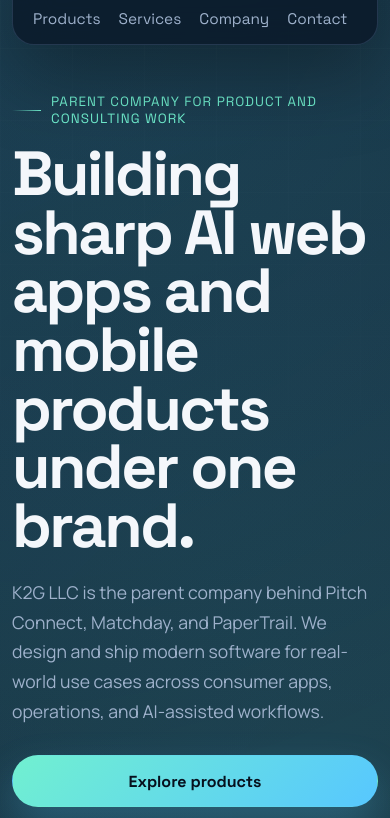
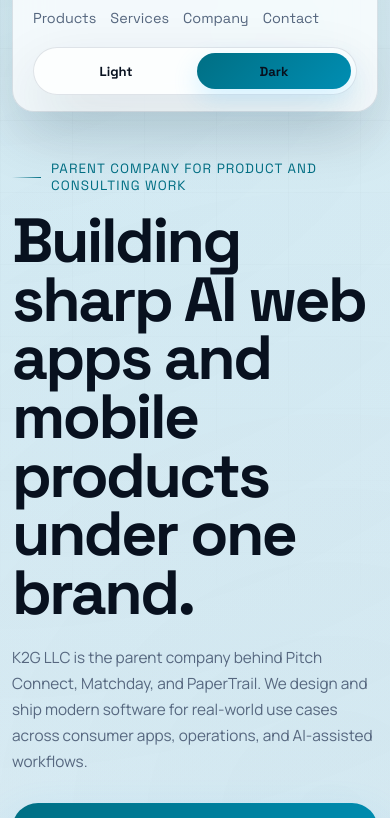
Before and after one commit to Aark2g-Labs/k2gllc.online, a website: page index.html in a window 390 px wide. Shown: the part 96-914 px from the top of the page. Drawn offline with Linux system fonts and the light colour scheme.

Commit message:
Add theme toggle and responsive updates

```diff
--- a/index.html
+++ b/index.html
@@ -44,6 +44,19 @@
           <a href="#company">Company</a>
           <a href="#contact">Contact</a>
         </nav>
+
+        <button
+          class="theme-toggle"
+          id="theme-toggle"
+          type="button"
+          aria-label="Toggle color theme"
+          aria-pressed="false"
+        >
+          <span class="theme-toggle-track">
+            <span class="theme-icon theme-icon-sun" aria-hidden="true">Light</span>
+            <span class="theme-icon theme-icon-moon" aria-hidden="true">Dark</span>
+          </span>
+        </button>
       </header>
 
       <main id="top">
@@ -224,6 +237,13 @@
                 App Store positioning, and long-term brand clarity.
               </p>
             </article>
+            <article class="service-card">
+              <h3>Responsive product experiences</h3>
+              <p>
+                Interfaces tuned for desktop, tablet, and mobile so the product
+                stays useful and polished across real usage contexts.
+              </p>
+            </article>
           </div>
         </section>
 
@@ -264,13 +284,14 @@
               <h2>Ready to build under the K2G banner.</h2>
               <p>
                 K2G LLC is available for AI-powered web apps, mobile app builds,
-                and product consulting.
+                and product consulting. Reach us directly at
+                <a class="inline-link" href="mailto:contact@k2gllc.online">contact@k2gllc.online</a>.
               </p>
             </div>
 
             <div class="cta-actions">
-              <a class="button button-primary" href="mailto:hello@k2gllc.online">
-                hello@k2gllc.online
+              <a class="button button-primary" href="mailto:contact@k2gllc.online">
+                contact@k2gllc.online
               </a>
               <a class="button button-secondary" href="https://pitch-connect.space" target="_blank" rel="noreferrer">
                 Visit Pitch Connect
@@ -282,7 +303,9 @@
 
       <footer class="site-footer">
         <p>© <span id="year"></span> K2G LLC. AI-powered web and mobile products.</p>
-        <p>k2gllc.online</p>
+        <p>
+          <a class="inline-link" href="mailto:contact@k2gllc.online">contact@k2gllc.online</a>
+        </p>
       </footer>
     </div>
 
--- a/script.js
+++ b/script.js
@@ -1 +1,22 @@
-document.getElementById("year").textContent = new Date().getFullYear();
+const yearNode = document.getElementById("year");
+const themeToggle = document.getElementById("theme-toggle");
+const themeMeta = document.querySelector('meta[name="theme-color"]');
+const storedTheme = localStorage.getItem("k2g-theme");
+const systemPrefersDark = window.matchMedia("(prefers-color-scheme: dark)").matches;
+const initialTheme = storedTheme || (systemPrefersDark ? "dark" : "light");
+
+function syncTheme(theme) {
+  document.body.dataset.theme = theme;
+  themeToggle.setAttribute("aria-pressed", String(theme === "light"));
+  themeMeta?.setAttribute("content", theme === "light" ? "#f3f7fb" : "#08111f");
+}
+
+syncTheme(initialTheme);
+
+themeToggle?.addEventListener("click", () => {
+  const nextTheme = document.body.dataset.theme === "dark" ? "light" : "dark";
+  localStorage.setItem("k2g-theme", nextTheme);
+  syncTheme(nextTheme);
+});
+
+yearNode.textContent = new Date().getFullYear();
--- a/styles.css
+++ b/styles.css
@@ -10,6 +10,20 @@
   --accent-strong: #57c7ff;
   --accent-warm: #ffb56b;
   --shadow: 0 32px 80px rgba(0, 0, 0, 0.32);
+}
+
+body[data-theme="light"] {
+  --bg: #f3f7fb;
+  --bg-soft: #dce7f3;
+  --panel: rgba(255, 255, 255, 0.82);
+  --panel-strong: rgba(250, 252, 255, 0.95);
+  --line: rgba(14, 39, 68, 0.12);
+  --text: #08111f;
+  --muted: #56677f;
+  --accent: #006f84;
+  --accent-strong: #008eb3;
+  --accent-warm: #d97706;
+  --shadow: 0 24px 60px rgba(19, 38, 61, 0.12);
 }
 
 * {
@@ -29,6 +43,14 @@ body {
     linear-gradient(180deg, #07111f 0%, #09162a 45%, #06101d 100%);
   color: var(--text);
   font-family: "Manrope", sans-serif;
+  transition: background 220ms ease, color 220ms ease;
+}
+
+body[data-theme="light"] {
+  background:
+    radial-gradient(circle at top left, rgba(0, 142, 179, 0.12), transparent 28%),
+    radial-gradient(circle at 85% 12%, rgba(0, 111, 132, 0.08), transparent 22%),
+    linear-gradient(180deg, #f7fbff 0%, #eef4fa 48%, #e8eff7 100%);
 }
 
 body::before {
@@ -41,6 +63,12 @@ body::before {
     linear-gradient(90deg, rgba(255, 255, 255, 0.03) 1px, transparent 1px);
   background-size: 72px 72px;
   mask-image: linear-gradient(180deg, rgba(0, 0, 0, 0.55), transparent 90%);
+}
+
+body[data-theme="light"]::before {
+  background-image:
+    linear-gradient(rgba(0, 0, 0, 0.035) 1px, transparent 1px),
+    linear-gradient(90deg, rgba(0, 0, 0, 0.035) 1px, transparent 1px);
 }
 
 a {
@@ -69,6 +97,10 @@ a {
   border-radius: 22px;
   backdrop-filter: blur(18px);
   box-shadow: var(--shadow);
+}
+
+body[data-theme="light"] .site-header {
+  background: rgba(255, 255, 255, 0.72);
 }
 
 .brand {
@@ -123,6 +155,64 @@ a {
   flex-wrap: wrap;
   justify-content: flex-end;
   gap: 18px;
+}
+
+.theme-toggle {
+  display: inline-flex;
+  align-items: center;
+  justify-content: center;
+  min-width: 118px;
+  min-height: 48px;
+  padding: 0;
+  border: 1px solid var(--line);
+  border-radius: 999px;
+  background: rgba(255, 255, 255, 0.06);
+  color: var(--text);
+  cursor: pointer;
+  box-shadow: var(--shadow);
+}
+
+.theme-toggle-track {
+  position: relative;
+  display: grid;
+  grid-template-columns: repeat(2, 1fr);
+  align-items: center;
+  width: 100%;
+  padding: 5px;
+  gap: 4px;
+}
+
+.theme-toggle-track::before {
+  content: "";
+  position: absolute;
+  top: 5px;
+  left: 5px;
+  width: calc(50% - 7px);
+  height: calc(100% - 10px);
+  border-radius: 999px;
+  background: linear-gradient(135deg, var(--accent), var(--accent-strong));
+  box-shadow: 0 10px 24px rgba(87, 199, 255, 0.24);
+  transition: transform 180ms ease;
+}
+
+body[data-theme="dark"] .theme-toggle-track::before {
+  transform: translateX(0);
+}
+
+body[data-theme="light"] .theme-toggle-track::before {
+  transform: translateX(calc(100% + 4px));
+}
+
+.theme-icon {
+  position: relative;
+  z-index: 1;
+  display: inline-flex;
+  align-items: center;
+  justify-content: center;
+  min-height: 36px;
+  font-family: "Space Grotesk", sans-serif;
+  font-size: 0.82rem;
+  font-weight: 700;
 }
 
 .site-nav a {
@@ -232,6 +322,11 @@ a {
 .button-secondary {
   border-color: rgba(255, 255, 255, 0.14);
   background: rgba(255, 255, 255, 0.04);
+}
+
+body[data-theme="light"] .button-secondary,
+body[data-theme="light"] .theme-toggle {
+  background: rgba(255, 255, 255, 0.72);
 }
 
 .hero-metrics {
@@ -357,6 +452,10 @@ a {
   animation: spin 7s linear infinite;
 }
 
+body[data-theme="light"] .pulse::after {
+  background: conic-gradient(from 0deg, transparent, rgba(0, 142, 179, 0.12), transparent);
+}
+
 .pulse > * {
   position: relative;
   z-index: 1;
@@ -382,6 +481,12 @@ a {
   color: var(--muted);
   background: rgba(255, 255, 255, 0.025);
   text-align: center;
+}
+
+.inline-link {
+  color: var(--accent);
+  text-decoration: underline;
+  text-underline-offset: 0.18em;
 }
 
 .section {
@@ -516,10 +621,13 @@ a {
 @media (max-width: 1100px) {
   .hero,
   .company-layout,
-  .product-grid,
-  .services-grid,
   .signal-bar {
     grid-template-columns: 1fr;
+  }
+
+  .product-grid,
+  .services-grid {
+    grid-template-columns: repeat(2, minmax(0, 1fr));
   }
 
   .hero h1 {
@@ -539,12 +647,18 @@ a {
 
   .site-header {
     position: static;
-    flex-direction: column;
+    display: grid;
+    grid-template-columns: 1fr;
     align-items: flex-start;
   }
 
   .site-nav {
     justify-content: flex-start;
+    gap: 14px;
+  }
+
+  .theme-toggle {
+    width: 100%;
   }
 
   .hero {
@@ -552,7 +666,9 @@ a {
   }
 
   .hero-grid,
-  .hero-metrics {
+  .hero-metrics,
+  .product-grid,
+  .services-grid {
     grid-template-columns: 1fr;
   }
 
@@ -572,4 +688,47 @@ a {
   .button {
     width: 100%;
   }
+
+  .product-topline,
+  .site-footer {
+    flex-direction: column;
+    align-items: flex-start;
+  }
+
+  .signal-bar {
+    gap: 10px;
+  }
+
+  .signal-bar span {
+    justify-content: flex-start;
+    text-align: left;
+  }
 }
+
+@media (max-width: 520px) {
+  .brand {
+    width: 100%;
+  }
+
+  .brand-copy span {
+    font-size: 0.82rem;
+  }
+
+  .hero {
+    gap: 22px;
+  }
+
+  .hero-text,
+  .section-heading p,
+  .product-card p,
+  .service-card p,
+  .company-copy p,
+  .company-stack p,
+  .cta-panel p {
+    font-size: 0.96rem;
+  }
+
+  .site-nav a {
+    font-size: 0.9rem;
+  }
+}
```
